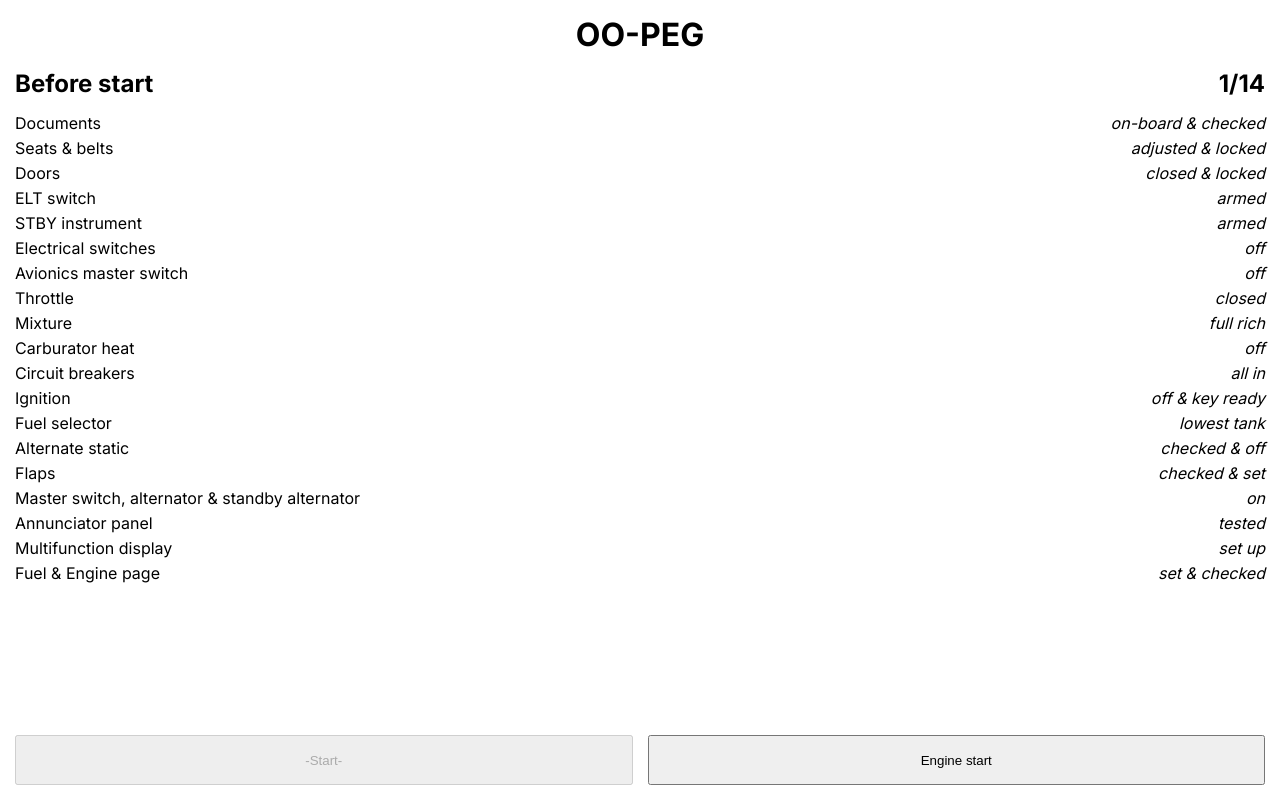
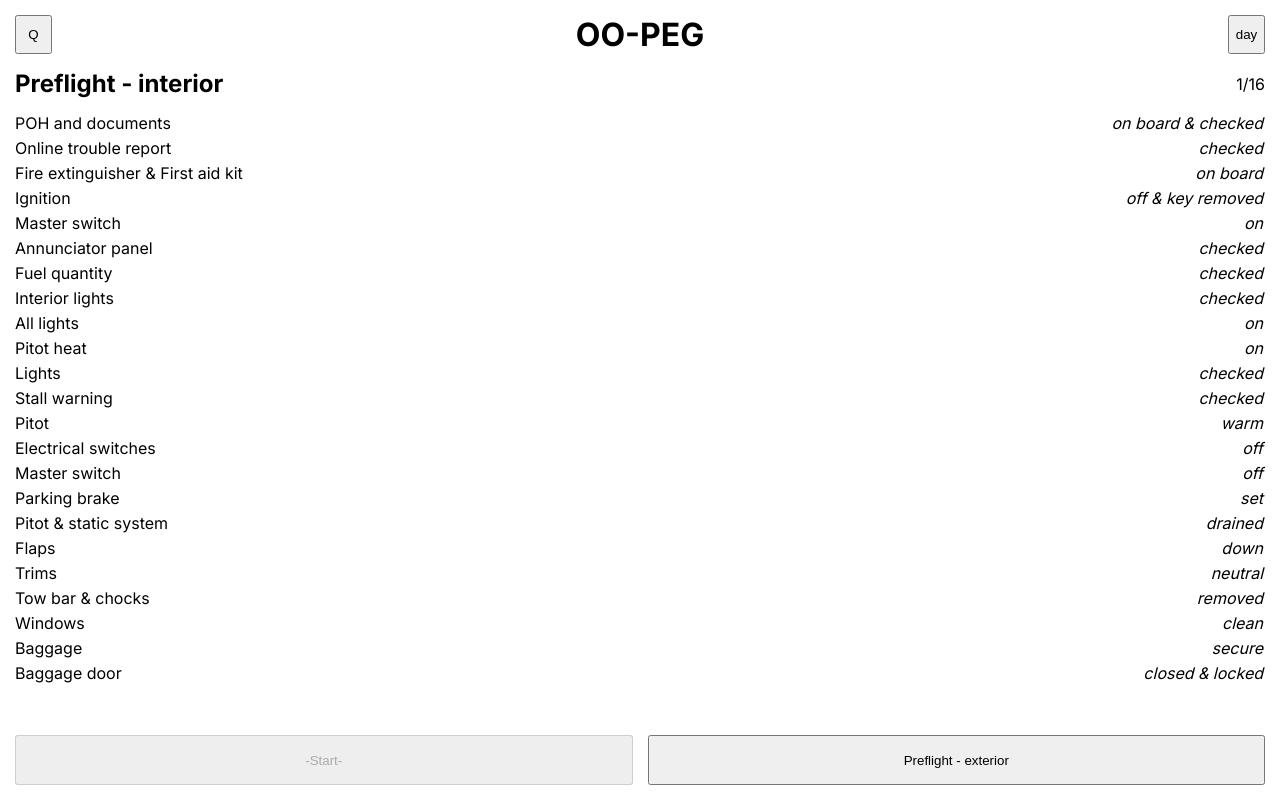
Before and after one commit to berre74/checklist-app, a Next.js app: page / in a window 1280 px wide. Built offline with nearby package versions, Linux system fonts and the light colour scheme.

Commit message:
Condition & Phase Selection
Added toggle button for conditions, which triggers
filtering.

Also added quick navigation to a phase.

Tuned styling a bit, so scroll-bar now appears
where it should.

```diff
--- a/src/app/checklist/ChecklistViewer.tsx
+++ b/src/app/checklist/ChecklistViewer.tsx
@@ -1,6 +1,6 @@
 import styles from './checklist.module.css'
 import {useState} from "react";
-import {Checklist, Phase} from "@/app/checklist/checklist-support";
+import {Checklist, FlightCondition, Phase} from "@/app/checklist/checklist-support";
 import {CheckView} from "@/app/checklist/CheckView";
 
 interface ChecklistProps {
@@ -11,6 +11,8 @@ export const ChecklistViewer = ({checklist}: ChecklistProps) => {
     const phases = checklist.phases
 
     const [index, setIndex] = useState(0)
+    const [condition, setCondition] = useState<FlightCondition>('day')
+    const [showPhaseSelection, setShowPhaseSelection] = useState(false)
 
     const hasPrev = index > 0
     const hasNext = index < phases.length - 1
@@ -26,6 +28,23 @@ export const ChecklistViewer = ({checklist}: ChecklistProps) => {
         if (altIndex > -1) {
             altPhase = phases[altIndex]
         }
+    }
+
+    const togglePhaseSelection = () => {
+        setShowPhaseSelection(!showPhaseSelection)
+    }
+
+    const toggleCondition = () => {
+        if (condition === 'day') {
+            setCondition('night')
+        } else {
+            setCondition('day')
+        }
+    }
+
+    const goTo = (target: number) => {
+        setIndex(target)
+        setShowPhaseSelection(false)
     }
 
     const prev = () => {
@@ -47,11 +66,25 @@ export const ChecklistViewer = ({checklist}: ChecklistProps) => {
     }
 
     return <div className={styles.checklist}>
+        <div className={styles.header}>
+            <button onClick={togglePhaseSelection}>Q</button>
             <h1>{checklist.name}</h1>
+            <button onClick={toggleCondition}>{condition}</button>
+        </div>
+        {showPhaseSelection && <div className={styles.phaseSelection}>
+            {phases.map((p, i) => <button onClick={() => goTo(i)}>{p.name}</button>)}
+        </div>}
+        {!showPhaseSelection &&
+            <>
             <div className={styles.phase}>
-            <h2><div>{currentPhase.name}</div><div>{index+1}/{phases.length}</div></h2>
+                <div className={styles.phaseTitleBar}>
+                    <h2>{currentPhase.name}</h2>
+                    <div>{index + 1}/{phases.length}</div>
+                </div>
                 <div className={styles.checks}>
-                {currentPhase.checks.map((check, index) => (<CheckView key={index} check={check} />))}
+                    {currentPhase.checks
+                        .filter(check => check.conditions.includes(condition))
+                        .map((check, index) => (<CheckView key={index} check={check}/>))}
                 </div>
             </div>
                 <div className={styles.navButtons}>
@@ -59,5 +92,8 @@ export const ChecklistViewer = ({checklist}: ChecklistProps) => {
                     {altPhase && <button onClick={alt}>{altPhase.name}</button>}
                     <button onClick={next} disabled={!hasNext}>{nextPhase?.name || '-Finish-'}</button>
                 </div>
+            </>
+        }
     </div>
+
 }
--- a/src/app/checklist/checklist.module.css
+++ b/src/app/checklist/checklist.module.css
@@ -6,20 +6,45 @@
     gap: 15px;
 }
 
-.checklist h1 {
+.header {
+    display: flex;
+}
+
+.header h1 {
     text-align: center;
+    flex: 1
+}
+
+.header button {
+    width: 5ch;
 }
 
 .phase {
-    height: 100%;
+    flex: 1;
     display: flex;
     flex-direction: column;
+    overflow-y: auto;
     gap: 15px;
 }
 
-.phase h2 {
+.phaseSelection {
+    flex: 1;
+    display: flex;
+    flex-direction: column;
+    overflow-y: auto;
+    gap: 5px;
+}
+
+.phaseSelection button {
+    min-height: 30px;
+    text-align: left;
+    padding: 5px;
+}
+
+.phaseTitleBar {
     display: flex;
     justify-content: space-between;
+    align-items: center;
 }
 
 .checks {
@@ -47,4 +72,5 @@
 
 .confirm {
     font-style: italic;
+    padding-right: 2px; /* Because of italic, the font leans outside... So padding to avoid clipping */
 }
--- a/src/app/checklist/pegChecklist.ts
+++ b/src/app/checklist/pegChecklist.ts
@@ -4,8 +4,65 @@ export const pegChecklist: Checklist = {
     name: 'OO-PEG',
     phases: [
         {
+            name: 'Preflight - interior',
+            checks: [
+                check('POH and documents', 'on board & checked'),
+                check('Online trouble report', 'checked'),
+                check('Fire extinguisher & First aid kit', 'on board'),
+                check('Ignition', 'off & key removed'),
+                check('Master switch', 'on'),
+                check('Annunciator panel', 'checked'),
+                check('Fuel quantity', 'checked'),
+                check('Interior lights', 'checked'),
+                check('All lights', 'on'),
+                check('Pitot heat', 'on'),
+                check('Lights', 'checked'),
+                check('Stall warning', 'checked'),
+                check('Pitot', 'warm'),
+                check('Electrical switches', 'off'),
+                check('Master switch', 'off'),
+                check('Parking brake', 'set'),
+                check('Pitot & static system', 'drained'),
+                check('Flaps', 'down'),
+                check('Trims', 'neutral'),
+                check('Tow bar & chocks', 'removed'),
+                check('Windows', 'clean'),
+                check('Baggage', 'secure'),
+                check('Baggage door', 'closed & locked')
+            ]
+        },
+        {
+            name: 'Preflight - exterior',
+            checks: [
+                check('Wing surface', 'checked free'),
+                check('Flap & aileron + hinges', 'checked'),
+                check('Static wicks', 'checked'),
+                check('Fuel tank', 'checked & secured'),
+                check('Fuel tank sump', 'drained'),
+                check('Fuel vent', 'clear'), // Where is the fuel vent really ?
+                check('Main gear strut', 'checked'),
+                check('Tire', 'checked'),
+                check('Brakes', 'checked'), // How ?
+                check('Fresh air inlet', 'clear'), // Where ?
+                check('Fuel & oil', 'check for leaks'),
+                check('Cowling', 'secure'),
+                check('Windshield', 'clean'),
+                check('Propeller and spinner', 'check'),
+                check('Air inlets', 'clear'),
+                check('Alternator belt', 'check tension'), // Really ?
+                check('Oil level', 'checked'),
+                check('Fuel strainer', 'drained & checked'),
+                check('Pitot tube', 'checked'),
+                check('Antennas', 'checked'),
+                check('Empennage', 'clear'), // ?
+                check('Fresh air inlet', 'clear'), // Where ?
+                check('Stabilo & trim tab', 'checked')
+            ]
+        },
+        {
             name: 'Before start',
             checks: [
+                check('Flightplan', 'filed', ['night']),
                 check('Documents', 'on-board & checked'),
                 check('Seats & belts', 'adjusted & locked'),
                 check('Doors', 'closed & locked'),
@@ -15,7 +72,7 @@ export const pegChecklist: Checklist = {
                 check('Avionics master switch', 'off'),
                 check('Throttle', 'closed'),
                 check('Mixture', 'full rich'),
-                check('Carburator heat', 'off'),
+                check('Carburetor heat', 'off'),
                 check('Circuit breakers', 'all in'),
                 check('Ignition', 'off & key ready'),
                 check('Fuel selector ', 'lowest tank'),
@@ -33,7 +90,7 @@ export const pegChecklist: Checklist = {
                 check('Brakes', 'set'),
                 check('Electrical fuel pump', 'on'),
                 check('Fin strobe light', 'on'),
-                check('Throtlle', '1 cm open'),
+                check('Throttle', '1 cm open'),
                 check('Primer', 'as required'),
                 check('Propeller area', 'clear'),
                 check('Starter', 'engage'),
@@ -52,7 +109,10 @@ export const pegChecklist: Checklist = {
                 check('PFD instruments', 'checked & set'),
                 check('STBY attitude indicator', 'tested'),
                 check('Trim interrupt & overpower', 'checked'),
-                check('Radios and navaids', 'on & set')
+                check('Radios and navaids', 'on & set'),
+                check('Navigation light', 'on', ['night']),
+                check('Landing light', 'on', ['night']),
+                check('Recognition lights', 'on', ['night']),
             ]
         },
         {
@@ -77,7 +137,7 @@ export const pegChecklist: Checklist = {
                 check('Engine instruments', 'in limits'),
                 check('Heading indicator', 'aligned'),
                 check('Ignition', 'checked 175/50'),
-                check('Carburator heat', 'checked'),
+                check('Carburetor heat', 'checked'),
                 check('Throttle', 'full'),
                 check('STBY alternator', 'checked'),
                 check('Throttle', 'idle, then 1000 rpm')
@@ -95,7 +155,7 @@ export const pegChecklist: Checklist = {
                 check('Fuel selector', 'fullest tank'),
                 check('Ignition', 'both'),
                 check('Mixture', 'full rich'),
-                check('Carburator heat', 'off'),
+                check('Carburetor heat', 'off'),
                 check('Flaps', 'set'),
                 check('Trims', 'set'),
                 check('Departure briefing', 'reviewed')
@@ -130,7 +190,7 @@ export const pegChecklist: Checklist = {
             name: 'Take-off',
             checks: [
                 check('Engine parameters', 'checked'),
-                check('Carburator heat', 'off'),
+                check('Carburetor heat', 'off'),
                 check('Airspeed indication', 'checked')
             ]
         },
@@ -153,7 +213,7 @@ export const pegChecklist: Checklist = {
                 check('Electrical fuel pump', 'on'),
                 check('Engine instruments', 'checked'),
                 check('Mixture', 'as required'),
-                check('Carburator heat', 'checked'),
+                check('Carburetor heat', 'checked'),
                 check('Fuel selector', 'fullest tank'),
                 check('Approach briefing', 'reviewed')
 
@@ -174,7 +234,7 @@ export const pegChecklist: Checklist = {
             name: 'Short final',
             alternate: 'Take-off',
             checks: [
-                check('Carburator heat', 'off')
+                check('Carburetor heat', 'off')
             ]
         },
         {
@@ -182,8 +242,8 @@ export const pegChecklist: Checklist = {
             checks: [
                 check('Electrical fuel pump', 'off'),
                 check('Pitot heat', 'off'),
-                check('Landing light', 'off'),
-                check('Recognition light', 'off'),
+                check('Landing light', 'off', ['day']),
+                check('Recognition light', 'off', ['day']),
                 check('Strobe light', 'fin'),
                 check('Transponder', 'standby'),
                 check('Flaps', 'up')
```
Lines whose indentation alone changed are shown as unchanged.
